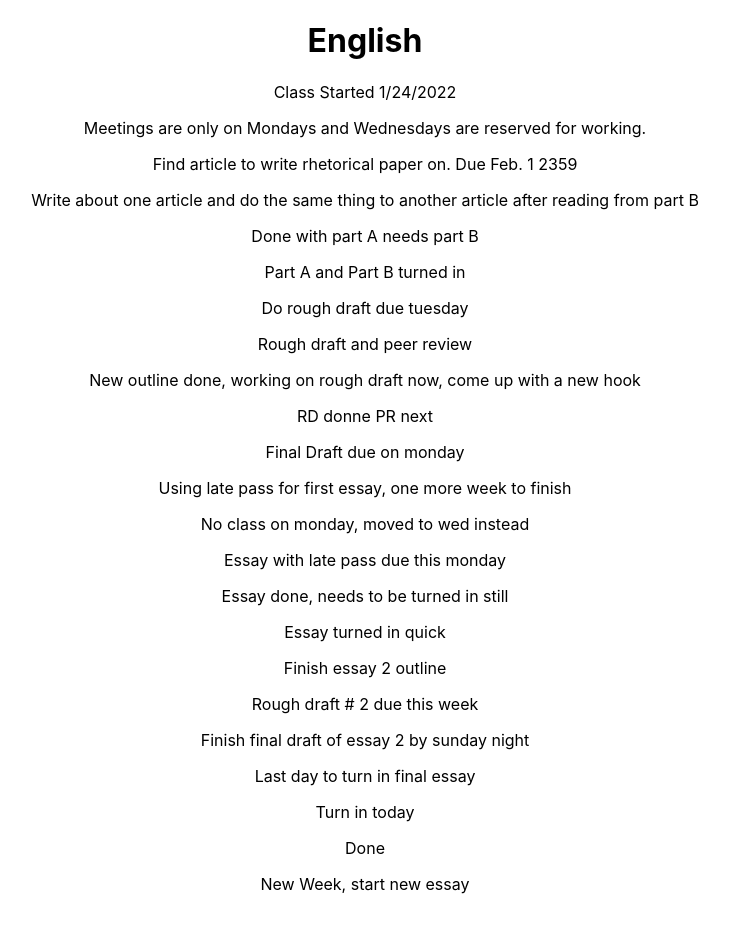
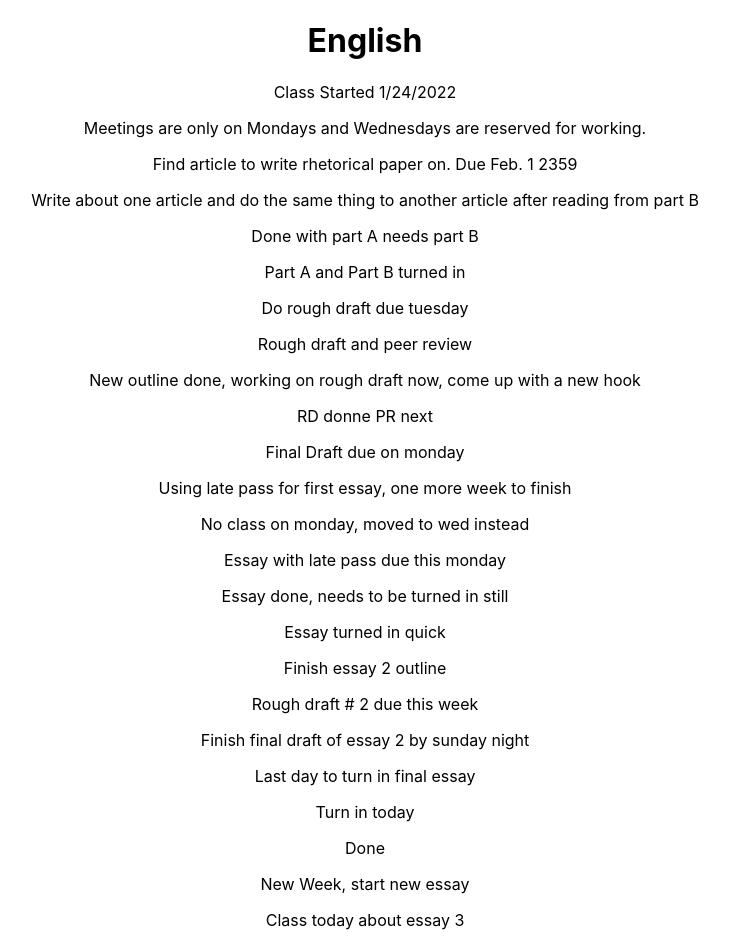
Before and after one commit to jsoomie/school-notebook, a React (Create React App) app: page /english in a window 1280 px wide. Shown: the whole page, without its empty margins (275-1004 px from the left). Before the commit the page ends 910 px from the top, so only its background shows below. Built offline with nearby package versions, Linux system fonts and the light colour scheme.

Commit message:
chore: update english new essay

```diff
--- a/src/pages/English/English.tsx
+++ b/src/pages/English/English.tsx
@@ -34,6 +34,7 @@ export const English = () => {
       <p>Turn in today</p>
       <p>Done</p>
       <p>New Week, start new essay</p>
+      <p>Class today about essay 3</p>
     </div>
   );
 };
```
